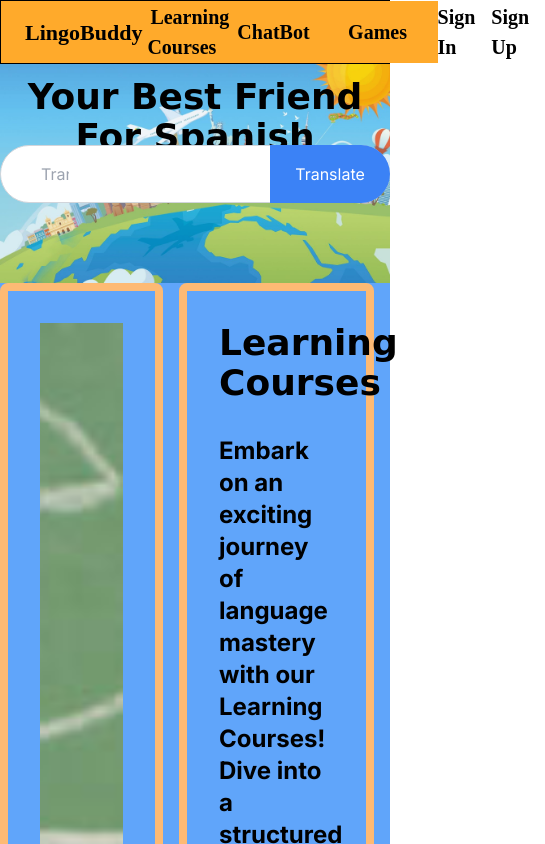
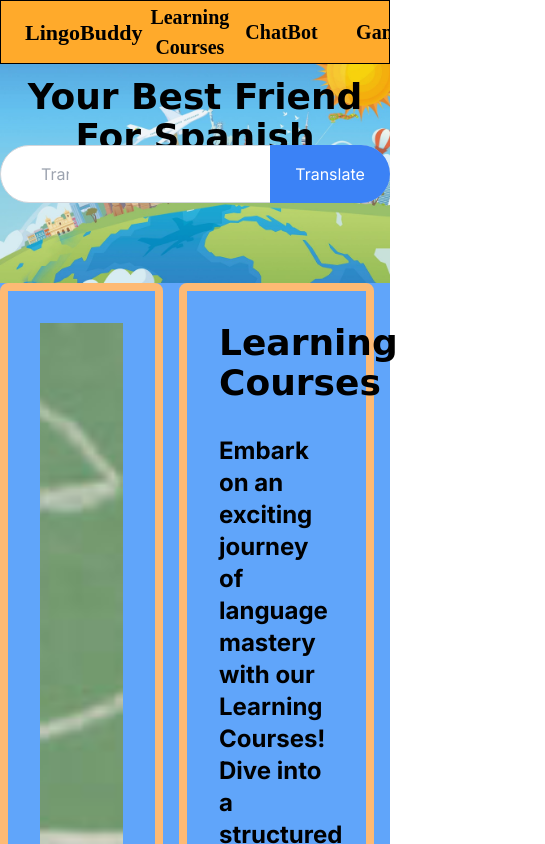
Before and after one commit to jgone99/LingoBuddy, a Next.js app: page /home-page in a window 390 px wide. Shown: the top 844 px of the page, 545 px wide, since content can reach past the window. Built offline with nearby package versions, Linux system fonts and the light colour scheme; no server answers.

Commit message:
responsive snowman

```diff
--- a/src/app/components/games/snowman/games-dropdown.jsx
+++ b/src/app/components/games/snowman/games-dropdown.jsx
@@ -15,7 +15,7 @@ const GamesDropdown = () => {
     };
 
     return (
-        <div className='flex-1 bg-inherit games-tab text-center h-full' onMouseLeave={handleMouseLeave}>
+        <div className='flex bg-inherit games-tab text-center h-full' onMouseLeave={handleMouseLeave}>
             <button className="h-full text-inherit hover:text-gray-300 cursor-pointer bg-inherit" onMouseEnter={handleMouseEnter}>
                 Games
             </button>
--- a/src/app/components/games/snowman/snowman-game.jsx
+++ b/src/app/components/games/snowman/snowman-game.jsx
@@ -209,8 +209,10 @@ const SnowmanGame = ({
 
     return (
         <>
+            {/* FOR TESTING */}
+            <button className='absolute' onClick={resetUser}>RESET USER (TESTING)</button>
+            {/* FOR TESTING */}
             <div className='game-container'>
-
                 {showModal && <Modal won={won} isPending={isPending} modalContinue={modalContinue} />}
                 <div id='data'>
                     <div>HIGHSCORE: {currentHighscore}</div>
@@ -220,9 +222,7 @@ const SnowmanGame = ({
                     </div>
                 </div>
 
-                {/* FOR TESTING */}
-                <button onClick={resetUser}>RESET USER (TESTING)</button>
-                {/* FOR TESTING */}
+
                 <div className='main-comps'>
                     <div id='figure-id' className='figure'>
                         <div>
@@ -230,8 +230,8 @@ const SnowmanGame = ({
                         </div>
                     </div>
                     <div id='interactive' className='interactive'>
-                        <div className='w-96 mt-20'>
-                            <div id='guess-boxes' className='mb-20 flex justify-center guess-boxes'>
+                        <div className='w-96'>
+                            <div id='guess-boxes' className='flex justify-center guess-boxes'>
                                 {guessBoxes()}
                             </div>
                             <div className="h-full">
--- a/src/app/components/header.jsx
+++ b/src/app/components/header.jsx
@@ -6,7 +6,7 @@ const Header = () => {
 
 	return (
 		<>
-			<nav className="px-6 flex items-center justify-between absolute">
+			<nav className="px-6 flex items-center">
 				<div className="flex items-center title">
 					<Link href="/home-page">
 						<div>
@@ -14,7 +14,7 @@ const Header = () => {
 						</div>
 					</Link>
 				</div>
-				<div className="flex-1 text-center">
+				<div className="flex text-center">
 					<Link
 						href="/course-list"
 						className="mx-2 hover:text-gray-300 cursor-pointer"
@@ -22,7 +22,7 @@ const Header = () => {
 						Learning Courses
 					</Link>
 				</div>
-				<div className="flex-1 text-center">
+				<div className="flex text-center">
 					<Link
 						href="/chatbot"
 						className="mx-2 hover:text-gray-300 cursor-pointer"
--- a/src/app/globals.css
+++ b/src/app/globals.css
@@ -11,6 +11,10 @@ nav {
     font-weight: bold;
     z-index: 30;
     font-family: cursive;
+    position: absolute;
+    overflow: hidden;
+    width: 100vw;
+    justify-content: space-between;
 }
 
 .travel-div {
```
Also changed, not shown: src/app/components/games/snowman/snowman.css (+12 -1 lines).
